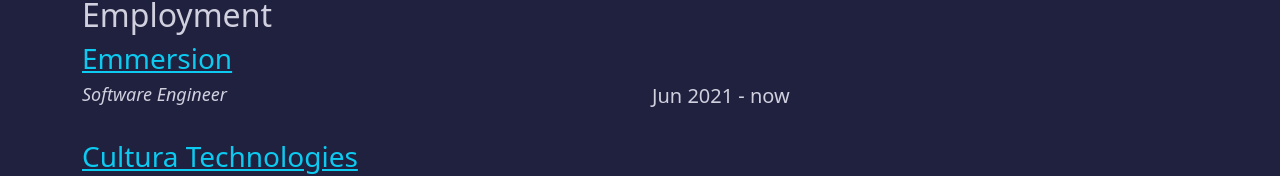
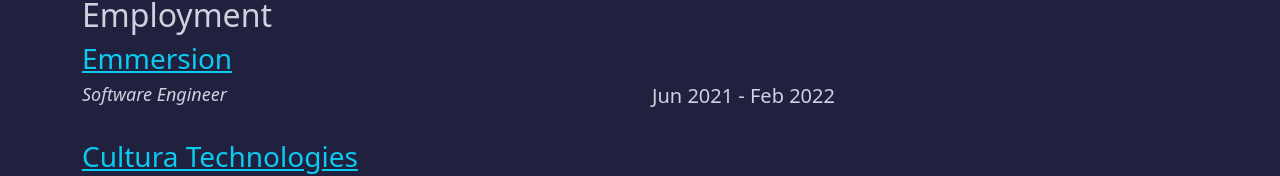
Before and after one commit to chrisstonedev/website, an Angular app: page /work in a window 1280 px wide. Shown: the part 188-364 px from the top of the page. Built offline with nearby package versions, Linux system fonts and the light colour scheme; what @scullyio/ng-lib would draw is missing.

Commit message:
Update dependencies

```diff
--- a/src/app/work/work.component.html
+++ b/src/app/work/work.component.html
@@ -4,7 +4,7 @@
   <h3><a href="https://www.linkedin.com/company/emmersion-ai/" rel="nofollow" target="_blank">Emmersion</a></h3>
   <div class="work-details row">
     <h4 class="col-md-6">Software Engineer</h4>
-    <h5 class="col-md-6">Jun 2021 - now</h5></div>
+    <h5 class="col-md-6">Jun 2021 - Feb 2022</h5></div>
 </div>
 <div>
   <h3><a href="https://www.linkedin.com/company/cultura-technologies/" rel="nofollow" target="_blank">Cultura
```
Also changed, not shown: package.json (+27 -27 lines), 1 other file (tests, documents, lock files or other folders).
